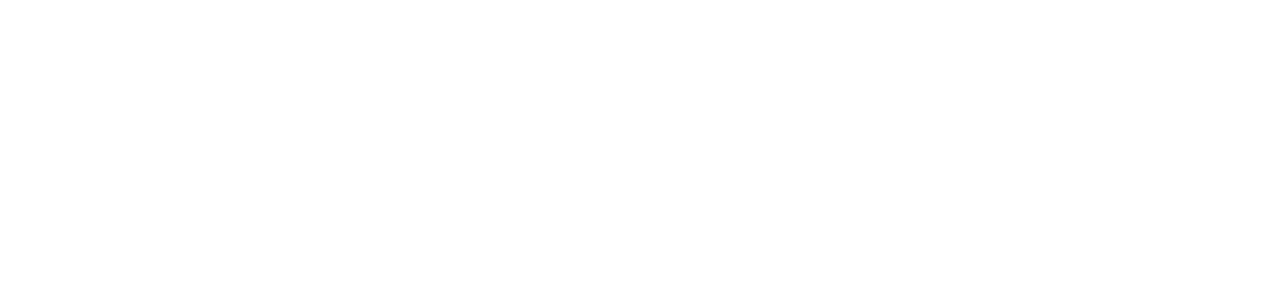
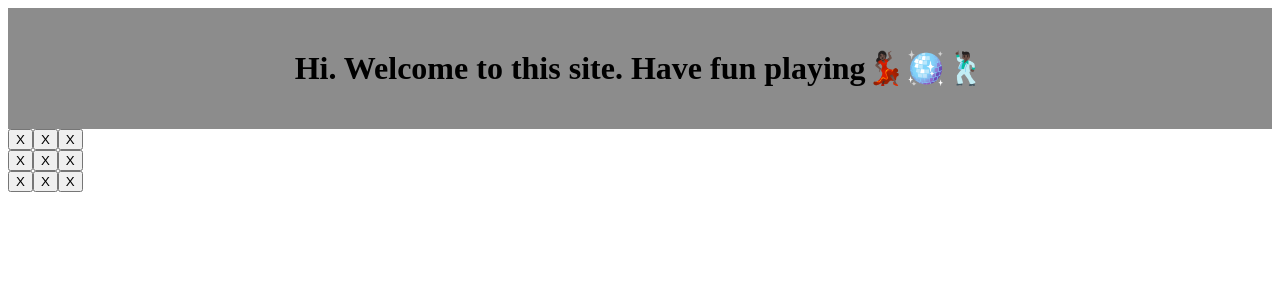
Before and after one commit to sorooshaghaei/react-tic-tac-toe, a React (Create React App) app in the folder tic-tac-toe/: page / in a window 1280 px wide. Shown: the top 300 px of the page. Built offline with nearby package versions, Linux system fonts and the light colour scheme.

Commit message:
adding style and header and creating the board

```diff
--- /dev/null
+++ b/tic-tac-toe/src/App.css
@@ -0,0 +1,5 @@
+.appHeader {
+    background-color: #8c8c8c;
+    padding: 20px;
+    text-align: center;
+  }
--- a/tic-tac-toe/src/App.js
+++ b/tic-tac-toe/src/App.js
@@ -1,5 +1,13 @@
+import "./App.css"
 const App = () => {
-  return <></>;
+  return (
+    <>
+      <div>
+        <header className="appHeader">
+          <h1>Hi. Welcome to this site. Have fun playing💃🏿🪩🕺🏿</h1>
+        </header>
+      </div>
+    </>
+  );
 };
-
 export default App;
--- /dev/null
+++ b/tic-tac-toe/src/components/Board.jsx
@@ -0,0 +1,24 @@
+import Square from "./Square";
+const Board = () => {
+  return (
+    <>
+      <div className="board-row">
+        <Square />
+        <Square />
+        <Square />
+      </div>
+      <div className="board-row">
+        <Square />
+        <Square />
+        <Square />
+      </div>
+      <div className="board-row">
+        <Square />
+        <Square />
+        <Square />
+      </div>
+    </>
+  );
+};
+
+export default Board;
--- /dev/null
+++ b/tic-tac-toe/src/components/Square.jsx
@@ -0,0 +1,8 @@
+const Square = () => {
+  return (
+    <>
+      <button className="square">X</button>
+    </>
+  );
+};
+export default Square;
--- a/tic-tac-toe/src/index.js
+++ b/tic-tac-toe/src/index.js
@@ -1,11 +1,14 @@
 import React from "react";
 import ReactDOM from "react-dom/client";
+import App from "./App";
+// import "./style.css"
 
-import App from "./App";
+import Board from "./components/Board";
 
 const root = ReactDOM.createRoot(document.getElementById("root"));
 root.render(
   <React.StrictMode>
     <App />
+    <Board />
   </React.StrictMode>
 );
```
